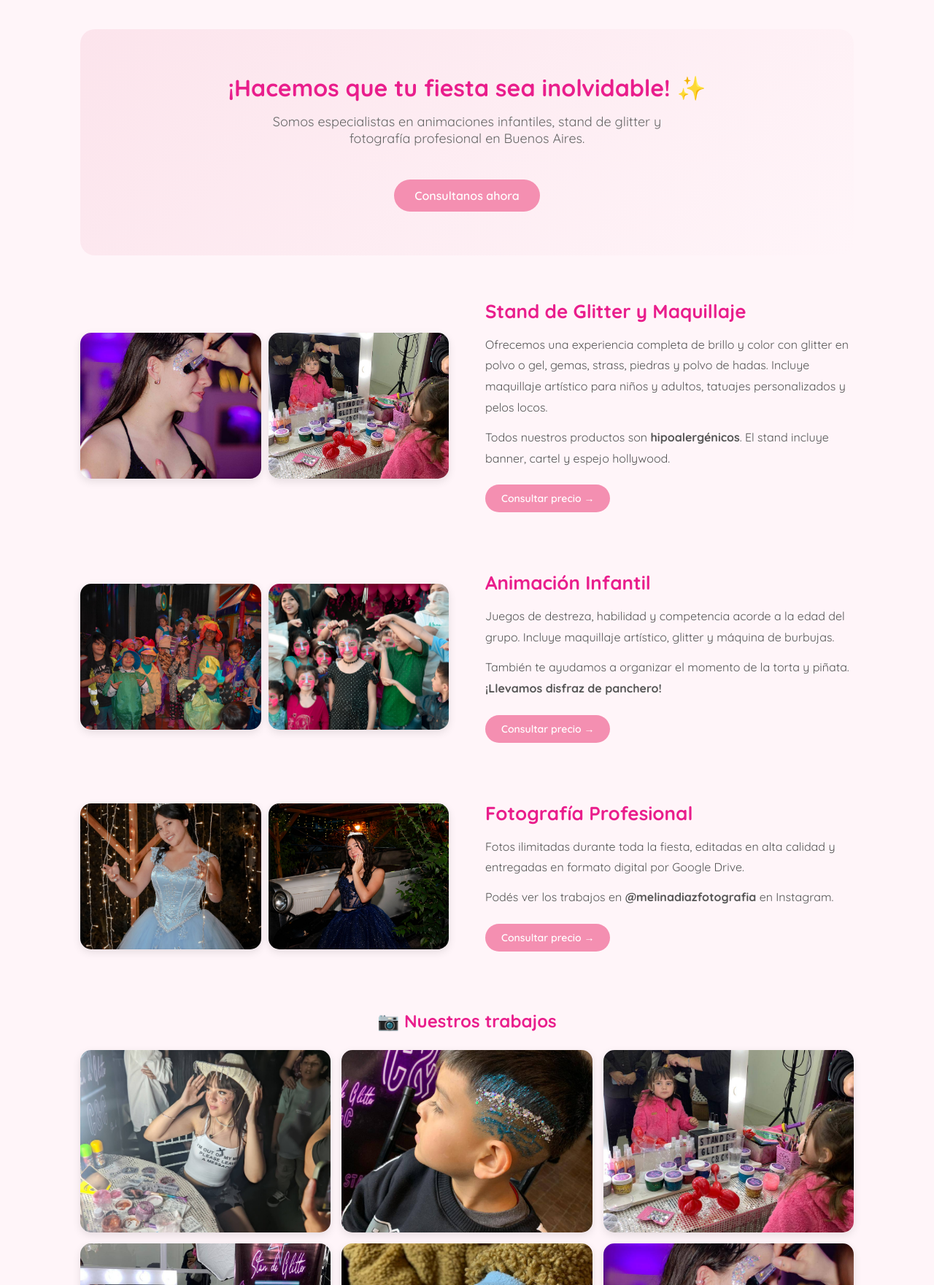
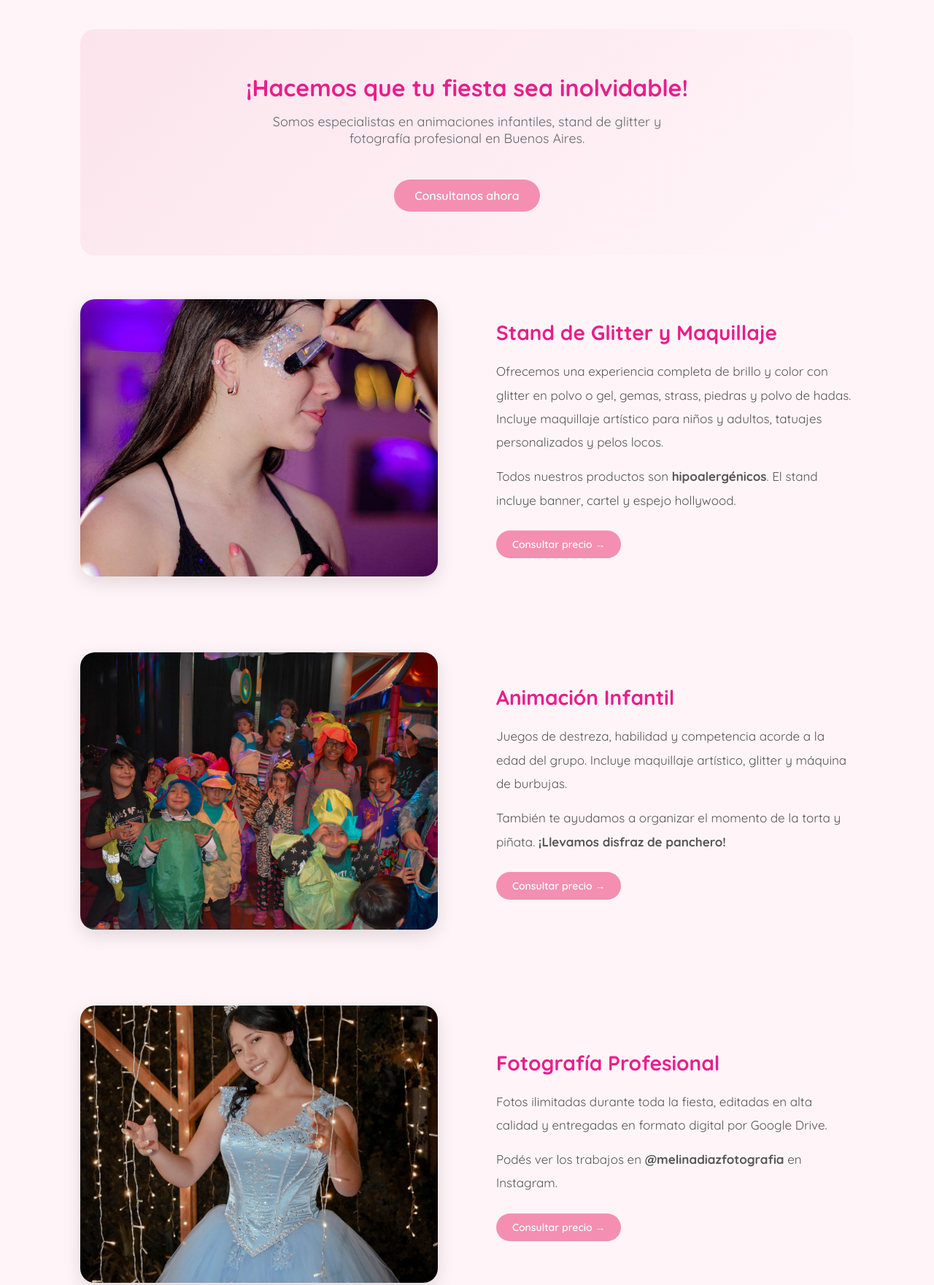
Before and after one commit to dylangig/Animaciones-C-C, a Flask app: page / in a window 1280 px wide. Shown: the part 171-1932 px from the top of the page at 73% size. Run offline with Flask 3, Linux system fonts and the light colour scheme.

Commit message:
Cambio en formato de inicio

```diff
--- a/templates/inicio.html
+++ b/templates/inicio.html
@@ -4,19 +4,18 @@
 
 <!-- Bienvenida -->
 <section class="hero" data-aos="fade-up">
-    <h2>¡Hacemos que tu fiesta sea inolvidable! ✨</h2>
+    <h2>¡Hacemos que tu fiesta sea inolvidable!</h2>
     <p>Somos especialistas en animaciones infantiles, stand de glitter y fotografía profesional en Buenos Aires.</p>
     <a href="/contacto" class="btn">Consultanos ahora</a>
 </section>
 
 <!-- Stand de Glitter -->
-<section class="seccion" data-aos="fade-up">
-    <div class="seccion-fotos">
+<section class="seccion" data-aos="fade-right">
+    <div class="seccion-foto-grande">
         <img src="{{ url_for('static', filename='imagenes/Glitter1.jpg') }}" />
-        <img src="{{ url_for('static', filename='imagenes/Glitter2.jpg') }}" />
     </div>
     <div class="seccion-texto">
-        <h3> Stand de Glitter y Maquillaje</h3>
+        <h3>Stand de Glitter y Maquillaje</h3>
         <p>Ofrecemos una experiencia completa de brillo y color con glitter en polvo o gel, gemas, strass, piedras y polvo de hadas. Incluye maquillaje artístico para niños y adultos, tatuajes personalizados y pelos locos.</p>
         <p>Todos nuestros productos son <strong>hipoalergénicos</strong>. El stand incluye banner, cartel y espejo hollywood.</p>
         <a href="/contacto" class="btn-chico">Consultar precio →</a>
@@ -24,27 +23,25 @@
 </section>
 
 <!-- Animación -->
-<section class="seccion invertida" data-aos="fade-up">
+<section class="seccion invertida" data-aos="fade-left">
     <div class="seccion-texto">
-        <h3> Animación Infantil</h3>
+        <h3>Animación Infantil</h3>
         <p>Juegos de destreza, habilidad y competencia acorde a la edad del grupo. Incluye maquillaje artístico, glitter y máquina de burbujas.</p>
         <p>También te ayudamos a organizar el momento de la torta y piñata. <strong>¡Llevamos disfraz de panchero!</strong></p>
         <a href="/contacto" class="btn-chico">Consultar precio →</a>
     </div>
-    <div class="seccion-fotos">
+    <div class="seccion-foto-grande">
         <img src="{{ url_for('static', filename='imagenes/Animacion1.jpg') }}" />
-        <img src="{{ url_for('static', filename='imagenes/Animacion2.jpg') }}" />
     </div>
 </section>
 
 <!--  Fotografía -->
-<section class="seccion" data-aos="fade-up">
-    <div class="seccion-fotos">
+<section class="seccion" data-aos="fade-right">
+    <div class="seccion-foto-grande">
         <img src="{{ url_for('static', filename='imagenes/fotografia1.jpg') }}" />
-        <img src="{{ url_for('static', filename='imagenes/fotografia2.jpg') }}" />
     </div>
     <div class="seccion-texto">
-        <h3> Fotografía Profesional</h3>
+        <h3>Fotografía Profesional</h3>
         <p>Fotos ilimitadas durante toda la fiesta, editadas en alta calidad y entregadas en formato digital por Google Drive.</p>
         <p>Podés ver los trabajos en <strong>@melinadiazfotografia</strong> en Instagram.</p>
         <a href="/contacto" class="btn-chico">Consultar precio →</a>
@@ -88,44 +85,41 @@
 
     /* Secciones alternadas */
     .seccion {
-        display: flex;
-        align-items: center;
-        gap: 50px;
-        margin-bottom: 80px;
+    display: flex;
+    align-items: center;
+    gap: 80px;
+    margin-bottom: 100px;
     }
     .seccion.invertida {
         flex-direction: row-reverse;
     }
-    .seccion-fotos {
+    .seccion-foto-grande {
         flex: 1;
-        display: grid;
-        grid-template-columns: 1fr 1fr;
-        gap: 10px;
     }
-    .seccion-fotos img {
+    .seccion-foto-grande img {
         width: 100%;
-        height: 200px;
+        height: 380px;
         object-fit: cover;
-        border-radius: 15px;
-        box-shadow: 0 4px 12px rgba(0,0,0,0.1);
+        border-radius: 20px;
+        box-shadow: 0 8px 24px rgba(0,0,0,0.12);
         transition: transform 0.3s;
     }
-    .seccion-fotos img:hover {
-        transform: scale(1.03);
+    .seccion-foto-grande img:hover {
+        transform: scale(1.02);
     }
     .seccion-texto {
         flex: 1;
     }
     .seccion-texto h3 {
-        font-size: 26px;
+        font-size: 28px;
         color: #e91e8c;
-        margin-bottom: 15px;
+        margin-bottom: 20px;
     }
     .seccion-texto p {
         color: #555;
-        font-size: 16px;
-        line-height: 1.8;
-        margin-bottom: 12px;
+        font-size: 17px;
+        line-height: 1.9;
+        margin-bottom: 15px;
     }
     .btn-chico {
         display: inline-block;
```
